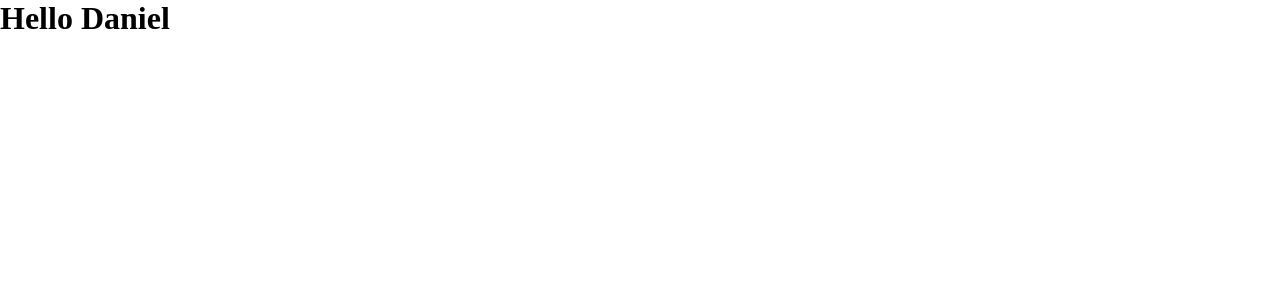
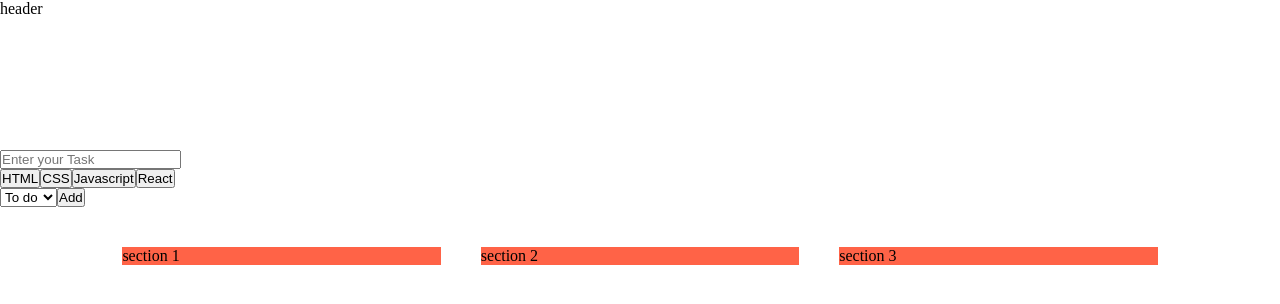
Before and after one commit to DanielLesko28/react-task-tracker, a React (Create React App) app: page / in a window 1280 px wide. Shown: the top 304 px of the page. Built offline with nearby package versions, Linux system fonts and the light colour scheme.

Commit message:
working on task form

```diff
--- /dev/null
+++ b/src/App.css
@@ -0,0 +1,16 @@
+.app{
+    display: grid;
+    grid-template-rows: 150px auto;
+}
+
+.app_main{
+    display: flex;
+    justify-content: space-evenly;
+    padding: 20px 8%;
+}
+
+.task_section{
+    width: 33.33%;
+    background-color: tomato;
+    margin: 20px;
+}
--- a/src/App.js
+++ b/src/App.js
@@ -1,9 +1,16 @@
-
+import "./App.css"
+import TaskForm from "./components/taskForm/TaskForm";
 
 function App() {
   return (
-   <div>
-    <h1>Hello Daniel</h1>
+   <div className="app">
+    <header className="app_header">header</header>
+    <TaskForm />
+    <main className="app_main">
+      <section className="task_section">section 1</section>
+      <section className="task_section">section 2</section>
+      <section className="task_section">section 3</section>
+    </main>
    </div>
   );
 }
--- /dev/null
+++ b/src/components/taskForm/TaskForm.jsx
@@ -0,0 +1,26 @@
+import React from 'react'
+import './taskForm.css'
+
+const TaskForm = () => {
+  return (
+    <header className='app_header'>
+        <form>
+            <input type='text' className='task_input' placeholder='Enter your Task' />
+            <div className='task_form_bottom_line'>
+                <button className='tag'>HTML</button>
+                <button className='tag'>CSS</button>
+                <button className='tag'>Javascript</button>
+                <button className='tag'>React</button>
+            </div>
+            <select className='task_status'>
+                <option value='todo'>To do</option>
+                <option value='doing'>Doing</option>
+                <option value='done'>Done</option>
+            </select>
+            <button type='submit' className="task_submit">Add</button>
+        </form>
+    </header>
+  )
+}
+
+export default TaskForm
```
Also changed, not shown: src/components/taskForm/taskForm.css (added).
